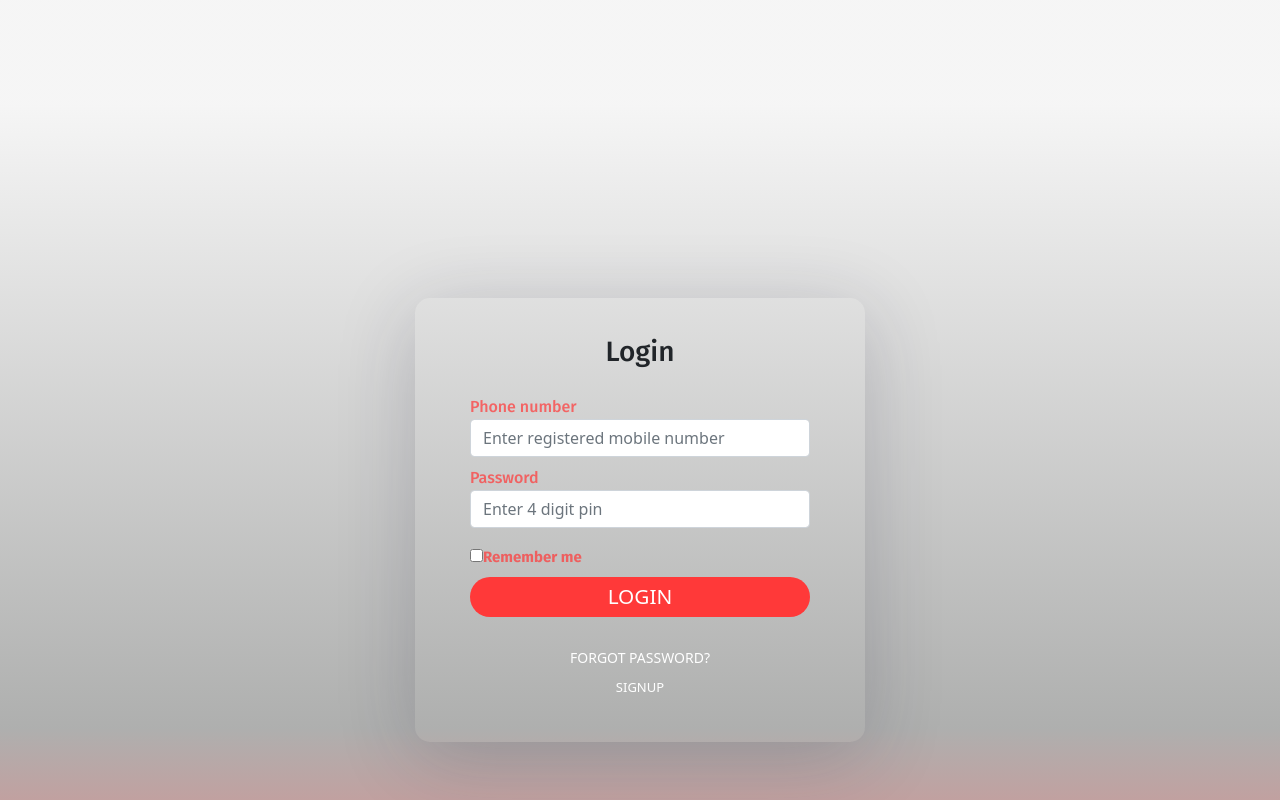
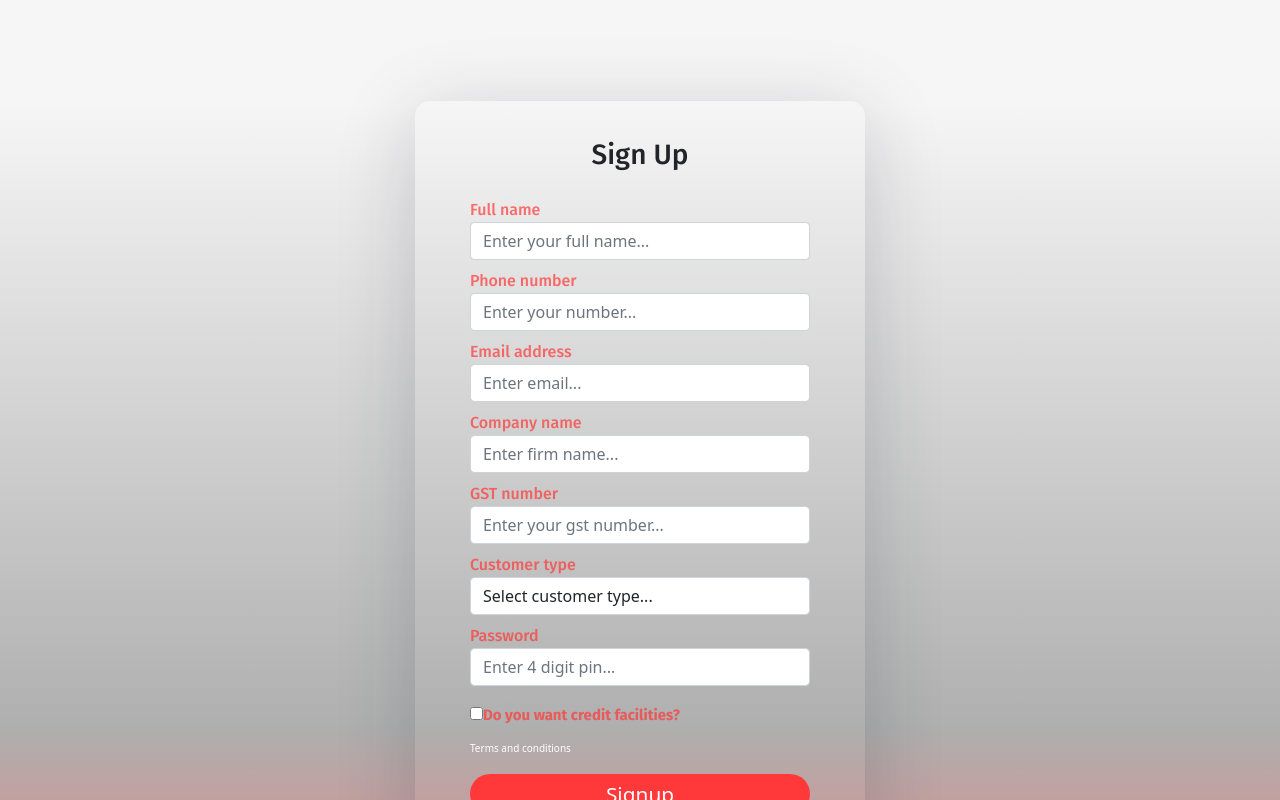
Before and after one commit to tech-radix/ferrodeal, a React (Create React App) app in the folder React-Js/login-signup-page/: page / in a window 1280 px wide. Shown: the top 800 px of the page. Built offline with nearby package versions, Linux system fonts and the light colour scheme.

Commit message:
Update App.js

```diff
--- a/React-Js/login-signup-page/src/App.js
+++ b/React-Js/login-signup-page/src/App.js
@@ -31,7 +31,7 @@ function App() {
         <div className="auth-inner added">
 
 
-        <Login />
+        <SignUp />
 
 
          {/* <Switch>
```
